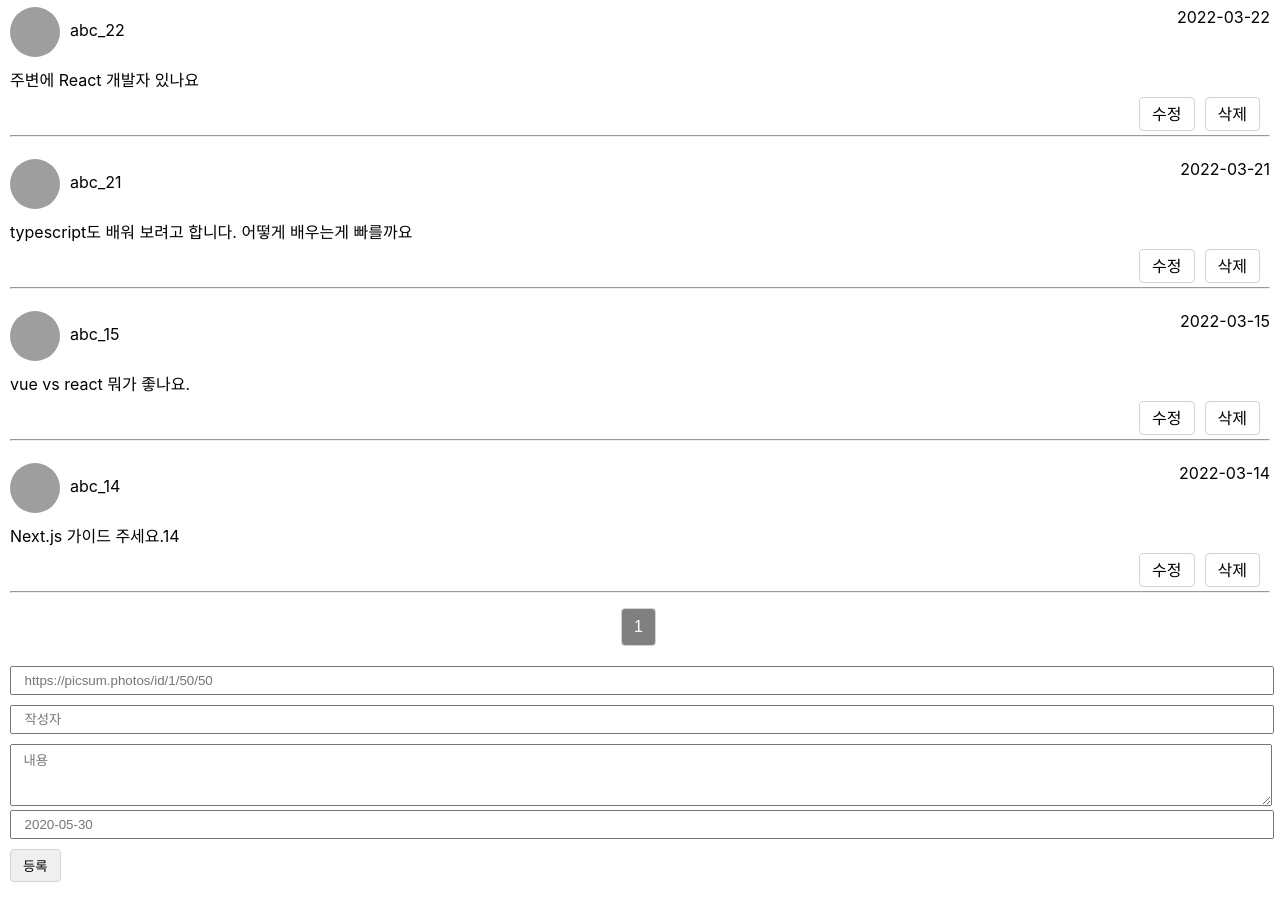
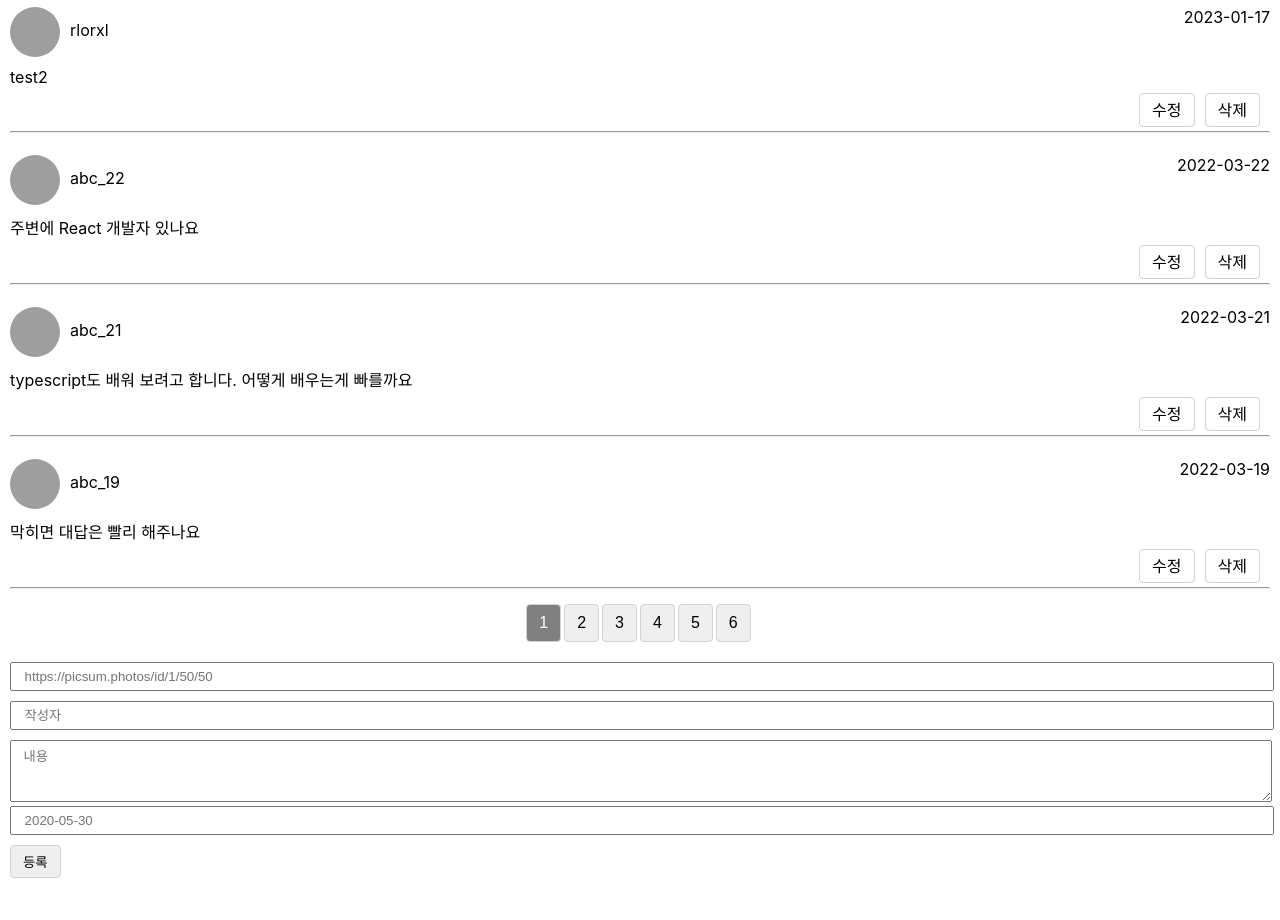
Before and after one commit to rlorxl/pre-onboarding-works, a React (Create React App) app in the folder week4/: page / in a window 1280 px wide. Shown: the top 920 px of the page. Built offline with nearby package versions, Linux system fonts and the light colour scheme; data requests are answered from the project's data file; grey boxes are pictures that could not be loaded.

Commit message:
Feat: week4 pagenation

```diff
--- a/week4/data.json
+++ b/week4/data.json
@@ -1,12 +1,5 @@
 {
   "comments": [
-    {
-      "id": 1,
-      "profile_url": "https://picsum.photos/id/1/50/50",
-      "author": "abc_1",
-      "content": "UI 테스트는 어떻게 진행하나요",
-      "createdAt": "2022-03-01"
-    },
     {
       "id": 2,
       "profile_url": "https://picsum.photos/id/2/50/50",
@@ -106,6 +99,34 @@
       "createdAt": "2022-03-15"
     },
     {
+      "id": 16,
+      "profile_url": "https://picsum.photos/id/16/50/50",
+      "author": "abc_16",
+      "content": "Atomic 디자인은 무엇인가요",
+      "createdAt": "2022-03-16"
+    },
+    {
+      "id": 17,
+      "profile_url": "https://picsum.photos/id/18/50/50",
+      "author": "abc_17",
+      "content": "UI 테스트는 어떻게 진행하나요???",
+      "createdAt": "2022-03-17"
+    },
+    {
+      "id": 18,
+      "profile_url": "https://picsum.photos/id/18/50/50",
+      "author": "abc_18",
+      "content": "local storage는 언제 사용하는게 좋나요.",
+      "createdAt": "2022-03-18"
+    },
+    {
+      "id": 19,
+      "profile_url": "https://picsum.photos/id/19/50/50",
+      "author": "abc_19",
+      "content": "막히면 대답은 빨리 해주나요",
+      "createdAt": "2022-03-19"
+    },
+    {
       "id": 21,
       "profile_url": "https://picsum.photos/id/21/50/50",
       "author": "abc_21",
@@ -118,6 +139,13 @@
       "author": "abc_22",
       "content": "주변에 React 개발자 있나요",
       "createdAt": "2022-03-22"
+    },
+    {
+      "profile_url": "https://cdn-icons-png.flaticon.com/512/149/149071.png",
+      "author": "rlorxl",
+      "content": "test2",
+      "createdAt": "2023-01-17",
+      "id": 24
     }
   ]
 }
--- a/week4/src/components/CommentList.tsx
+++ b/week4/src/components/CommentList.tsx
@@ -2,30 +2,34 @@ import { useEffect } from 'react';
 import styled from 'styled-components';
 import {
   deleteComment,
-  fetchAllComments,
   fetchComment,
+  fetchPage,
   list,
+  page,
 } from '../store/commentSlice';
 import { useAppDispatch, useAppSelector } from '../store/configStore';
 
 const CommentList = () => {
   const dispatch = useAppDispatch();
+
   const commentList = useAppSelector(list);
+  const currentPage = useAppSelector(page);
 
   const deleteCommentHandler = (commentId?: number) => {
     if (commentId === undefined) return;
     dispatch(deleteComment(commentId));
-    dispatch(fetchAllComments(1));
+    dispatch(fetchPage(1));
   };
 
   const updateCommentHandler = async (commentId?: number) => {
     if (commentId === undefined) return;
     dispatch(fetchComment(commentId));
+    dispatch(fetchPage(currentPage));
   };
 
   // TODO: 의존성 배열 문제 해결하기 (commentList가 변할 때 목록을 다시 가져오려고 했는데 무한 리렌더링이 일어나고 shallowEqual을 사용해도 개선되지 않음.)
   useEffect(() => {
-    dispatch(fetchAllComments(1));
+    dispatch(fetchPage(1));
   }, []);
 
   return (
--- a/week4/src/components/Form.tsx
+++ b/week4/src/components/Form.tsx
@@ -4,14 +4,17 @@ import useForm from '../hooks/useForm';
 import {
   comment,
   createComment,
-  fetchAllComments,
+  fetchPage,
+  page,
   updateComment,
 } from '../store/commentSlice';
 import { useAppDispatch, useAppSelector } from '../store/configStore';
 
 const Form = () => {
   const dispatch = useAppDispatch();
+
   const commentData = useAppSelector(comment);
+  const currentPage = useAppSelector(page);
 
   const { formData, setForm, resetForm } = useForm();
 
@@ -27,14 +30,16 @@ const Form = () => {
     e.preventDefault();
 
     if (!commentData.id) {
+      console.log('first');
       dispatch(createComment(formData));
+      dispatch(fetchPage(1));
     } else {
       dispatch(
         updateComment({ commentId: commentData.id, newComment: formData })
       );
+      dispatch(fetchPage(currentPage));
     }
 
-    dispatch(fetchAllComments(1));
     resetForm();
   };
 
--- a/week4/src/components/PageList.tsx
+++ b/week4/src/components/PageList.tsx
@@ -1,16 +1,50 @@
+import { useEffect, useState } from 'react';
 import styled from 'styled-components';
+import ApiRequest from '../api/api';
+import { fetchPage, page } from '../store/commentSlice';
+import { useAppDispatch, useAppSelector } from '../store/configStore';
+
+const LIMIT = 4;
 
 const PageList = () => {
-  const pageArray = [];
+  const [pageArray, setPageArray] = useState<number[]>([]);
 
-  pageArray.push(
-    // 임시로 페이지 하나만 설정했습니다.
-    <Page active key='1'>
-      1
-    </Page>
+  const dispatch = useAppDispatch();
+
+  const currentPage = useAppSelector(page);
+
+  const pageNationHandler = (pageNm: number) => {
+    dispatch(fetchPage(pageNm));
+  };
+
+  useEffect(() => {
+    const fetchAllComments = async () => {
+      const response = await ApiRequest.get();
+
+      const pageCount = Math.ceil(response.data.length / LIMIT);
+
+      const newPageArray = Array(pageCount)
+        .fill(0)
+        .map((_, idx) => idx + 1);
+
+      setPageArray(newPageArray);
+    };
+    fetchAllComments();
+  }, []);
+
+  return (
+    <PageListStyle>
+      {pageArray.map((pageNm) => (
+        <Page
+          active={currentPage === pageNm}
+          key={pageNm}
+          onClick={pageNationHandler.bind(null, pageNm)}
+        >
+          {pageNm}
+        </Page>
+      ))}
+    </PageListStyle>
   );
-
-  return <PageListStyle>{pageArray}</PageListStyle>;
 };
 
 const PageListStyle = styled.div`
@@ -24,6 +58,7 @@ const Page = styled.button<{ active: boolean }>`
   font-size: 1rem;
   line-height: 1.5;
   border: 1px solid lightgray;
+  cursor: pointer;
   ${({ active }) =>
     active &&
     `
--- a/week4/src/store/commentSlice.ts
+++ b/week4/src/store/commentSlice.ts
@@ -3,12 +3,12 @@ import ApiRequest from '../api/api';
 import { Comment, CommentData } from '../types/comment-types';
 import { RootState } from './configStore';
 
-export const fetchAllComments = createAsyncThunk(
-  'comment/fetchAll',
+export const fetchPage = createAsyncThunk(
+  'comment/fetchPage',
   async (pageNum: number, { rejectWithValue }) => {
     try {
       const response = await ApiRequest.getPage(pageNum);
-      return response.data;
+      return { data: response.data, pageNum };
     } catch (err) {
       return rejectWithValue(err);
     }
@@ -58,7 +58,7 @@ export const deleteComment = createAsyncThunk(
   'comment/delete',
   async (commentId: number, { rejectWithValue }) => {
     try {
-      const response = await ApiRequest.delete(commentId);
+      await ApiRequest.delete(commentId);
       return commentId;
     } catch (err) {
       return rejectWithValue(err);
@@ -68,6 +68,7 @@ export const deleteComment = createAsyncThunk(
 
 const initialCommentState: CommentData = {
   isEditing: false,
+  currentPage: 1,
   comment: {
     profile_url: '',
     author: '',
@@ -82,29 +83,31 @@ export const commentSlice = createSlice({
   initialState: initialCommentState,
   reducers: {},
   extraReducers: (builder) => {
-    builder.addCase(fetchAllComments.fulfilled, (state, action) => {
-      state.commentList = action.payload;
+    builder.addCase(fetchPage.fulfilled, (state, action) => {
+      state.commentList = action.payload.data;
+      state.currentPage = action.payload.pageNum;
     });
     builder.addCase(fetchComment.fulfilled, (state, action) => {
       state.comment = action.payload;
-      state.isEditing = !state.isEditing;
+      state.isEditing = true;
     });
     builder.addCase(createComment.fulfilled, (state, action) => {
       state.commentList.push(action.payload);
     });
     builder.addCase(updateComment.fulfilled, (state, action) => {
-      console.log(action.payload);
-      state.isEditing = !state.isEditing;
-    });
-    builder.addCase(deleteComment.fulfilled, (state, action) => {
-      state.commentList = state.commentList.filter(
-        (comment) => comment.id !== action.payload
-      );
+      state.comment = {
+        profile_url: '',
+        author: '',
+        content: '',
+        createdAt: '',
+      };
+      state.isEditing = false;
     });
   },
 });
 
 export const editState = (state: RootState) => state.comment.isEditing;
+export const page = (state: RootState) => state.comment.currentPage;
 export const comment = (state: RootState) => state.comment.comment;
 export const list = (state: RootState) => state.comment.commentList;
 
--- a/week4/src/types/comment-types.ts
+++ b/week4/src/types/comment-types.ts
@@ -8,6 +8,7 @@ export type Comment = {
 
 export type CommentData = {
   isEditing: boolean;
+  currentPage: number;
   comment: Comment;
   commentList: Comment[];
 };
```
